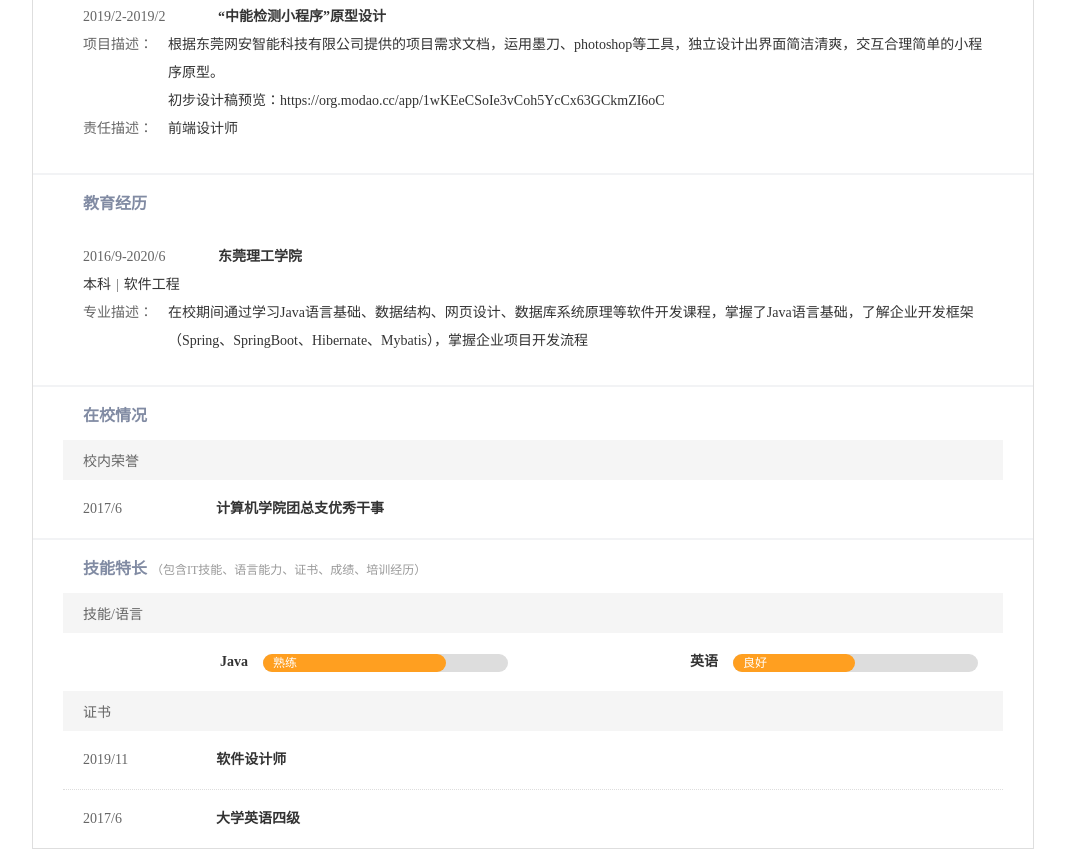
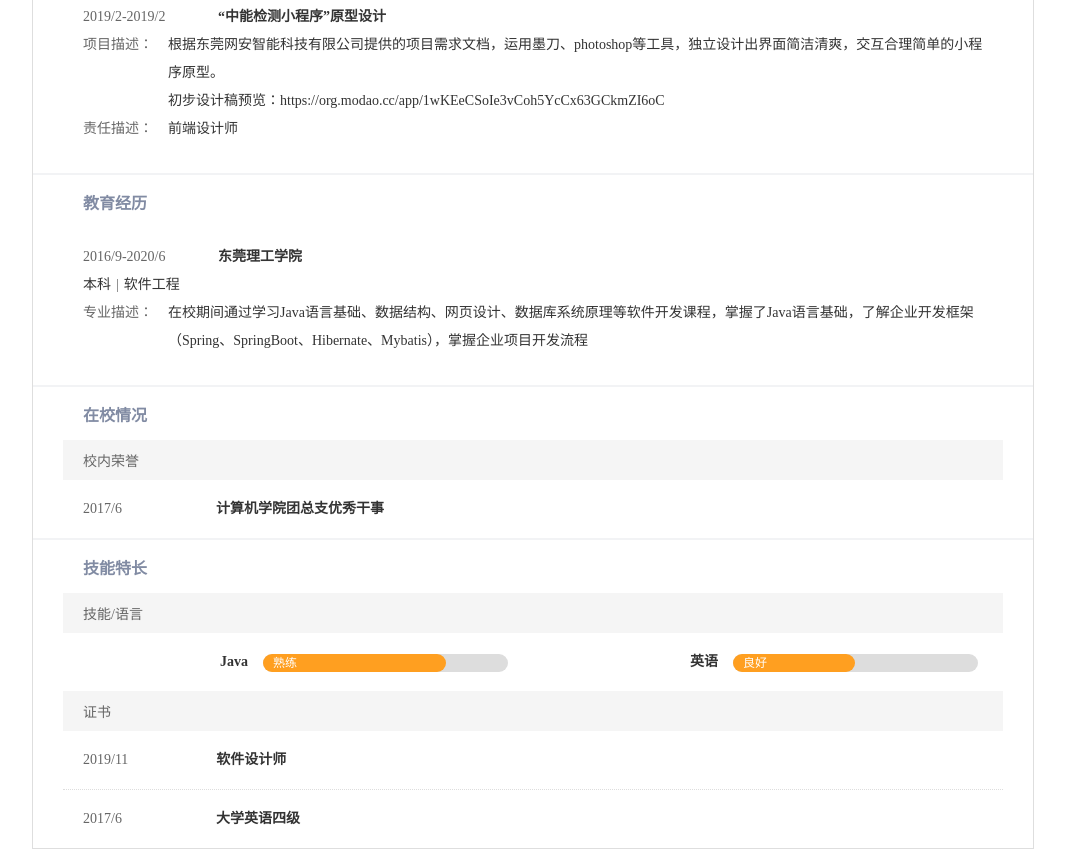
Before and after one commit to susimian/susimian.github.io, a plain HTML site: page index.html in a window 1280 px wide. Shown: the part 1542-2391 px from the top of the page, without its empty margins (107-1172 px from the left). Drawn offline with Linux system fonts and the light colour scheme.

Commit message:
Update index.html

```diff
--- a/index.html
+++ b/index.html
@@ -599,7 +599,7 @@
                         <tbody>
                             <tr>
                                 <td class="plate1">
-                                技能特长                                    <span class="f12">（包含IT技能、语言能力、证书、成绩、培训经历）</span>
+                                技能特长
                                 </td>
                             </tr>
                             <tr>
```
